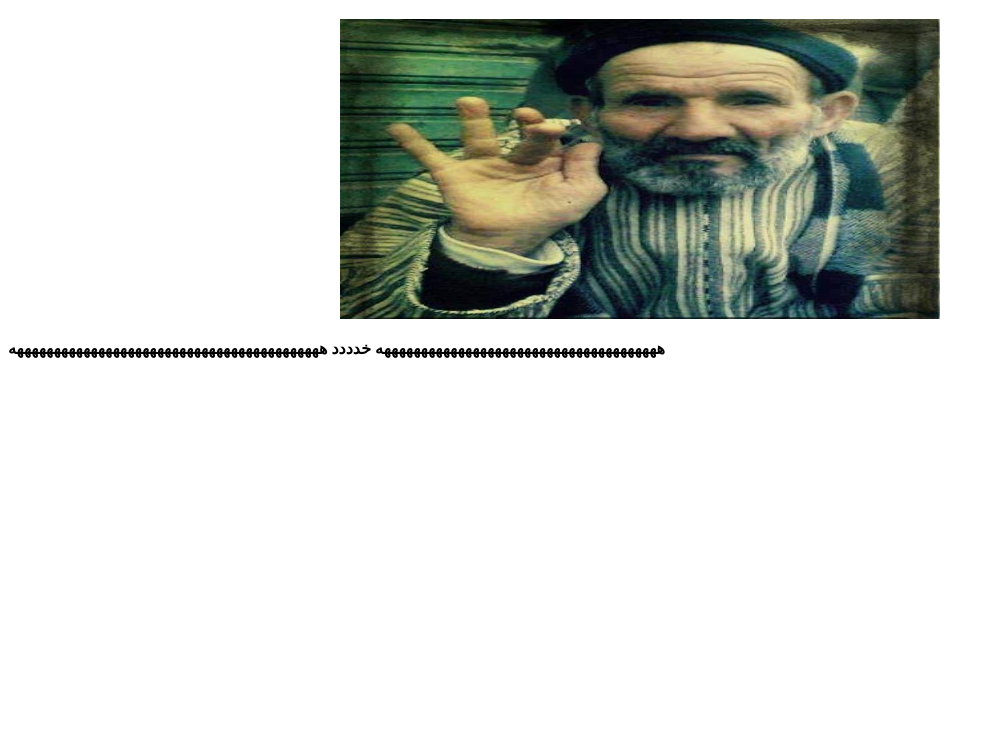
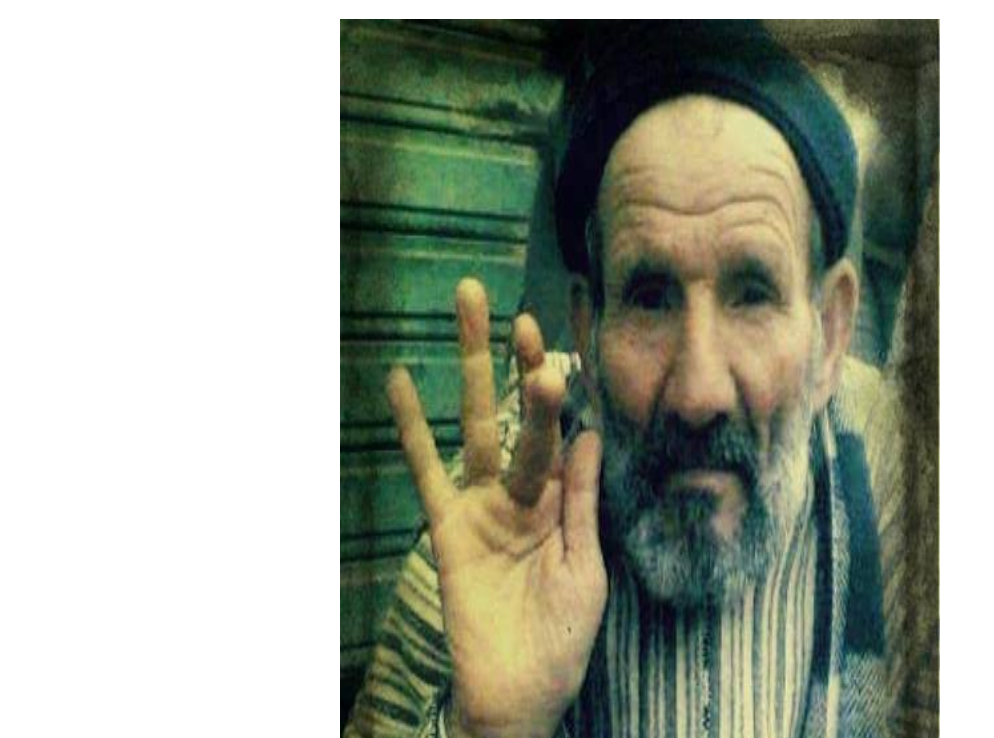
Before and after one commit to redmizeyad-bit/Computer-science-project, a plain HTML site: page page1.html in a window 1280 px wide. Shown: the part 62-800 px from the top of the page, without its empty margins (0-994 px from the left). Drawn offline with Linux system fonts and the light colour scheme.

Commit message:
Update page1.html

```diff
--- a/page1.html
+++ b/page1.html
@@ -7,7 +7,7 @@
 <body>
         <h1>شربتها يا كروديا</h1>
     <center>
-    <img src="Z.jpg" style="width:600px; height:300px;" />
+    <img src="Z.jpg" style="width:600px; height:1000px;" />
     </center>
     <p><b>ههههههههههههههههههههههههههههههههههههههه خدددد ههههههههههههههههههههههههههههههههههههههههههه</b></p>
 </body>
```
